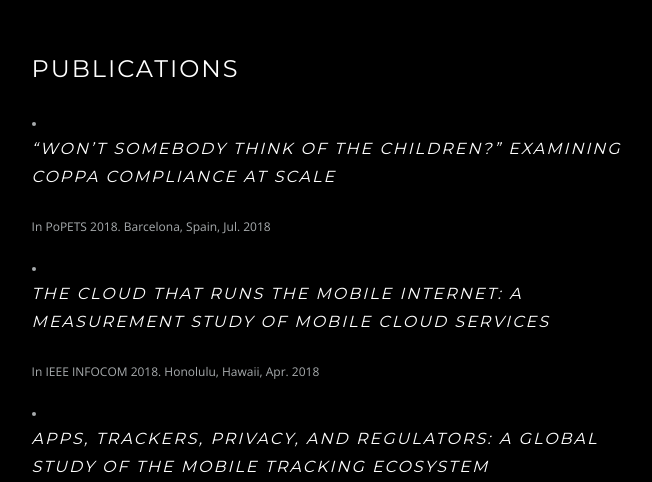
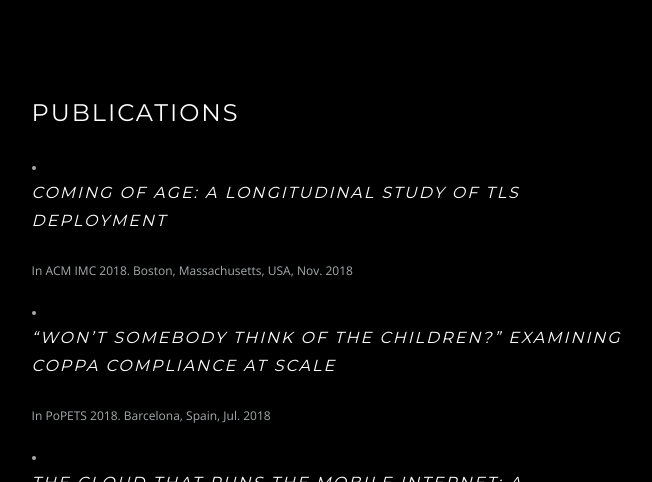
Before and after one commit to rpanah/rpanah.github.io, a plain HTML site: page index.html in a window 1280 px wide. Shown: the part 1760-2242 px from the top of the page, without its empty margins (472-1124 px from the left). Drawn offline with nearby package versions, Linux system fonts and the light colour scheme; a web font is replaced by a local one.

Commit message:
added new IMC 2018 paper and award news

```diff
--- a/index.html
+++ b/index.html
@@ -144,6 +144,7 @@
 
 							<p>
 
+							<b>Nov. 2018:</b> Our paper titled "Coming of Age: A Longitudinal Study of TLS Deployment" was awarded the Distinguished Paper Award at <a href="https://conferences.sigcomm.org/imc/2018/awards/">ACM IMC 2018</a>!<br/>
 							<b>May. 2018:</b> BuzzFeed cited our research on COPPA violations and mobile ATSes in their <a href="https://www.buzzfeed.com/nicolenguyen/how-apps-take-your-data-and-sell-it-without-you-even">article</a>.<br/>
 							<b>Apr. 2018:</b> Watch NBC Nightly News' coverage of our research on COPPA violations <a href="https://www.nbcnews.com/nightly-news/video/thousands-of-android-app-improperly-tracking-kids-data-new-study-shows-1213213763736">here</a>.<br/>
 							<b>Apr. 2018:</b> Our research on COPPA violations in mobile apps has been covered by <a href="https://www.theguardian.com/technology/2018/apr/16/child-apps-games-android-us-google-play-store-data-sharing-law-privacy">The Guardian</a>, <a href="https://www.theverge.com/2018/4/16/17242574/report-android-apps-children-violate-coppa">The Verge</a>, <a href="https://www.washingtonpost.com/news/the-switch/wp/2018/04/16/thousands-of-android-apps-may-be-illegally-tracking-children-study-finds/">Washington Post</a>, <a href="https://www.cnet.com/news/thousands-of-android-apps-are-tracking-children-study/">CNET</a>, <a href="https://www.foxnews.com/tech/2018/04/16/thousands-android-apps-improperly-tracking-kids-activities.html">Fox News</a>, <a href="https://www.theinquirer.net/inquirer/news/3030269/thousands-of-android-apps-may-be-collecting-childrens-data-illegally">The Inquirer</a>, and <a href="https://nypost.com/2018/04/16/a-slew-of-apps-are-creepily-spying-on-our-kids/">New York Post</a>!<br/>
@@ -225,6 +226,13 @@
 				<div class="in">
 
 					<h2>Publications</h2>
+					<li>
+						<div class="info">
+							<h4><a href="publications/imc2018_tls_paper.pdf">Coming of Age: A Longitudinal Study of TLS Deployment</a></h4>
+							<p>In ACM IMC 2018. Boston, Massachusetts, USA, Nov. 2018</p>
+						</div>
+					</li>
+
 					<li>
 						<div class="info">
 							<h4><a href="publications/popets2018_coppa_paper.pdf">“Won’t Somebody Think of the Children?” Examining COPPA Compliance at Scale</a></h4>
```
Also changed, not shown: 1 other file.
